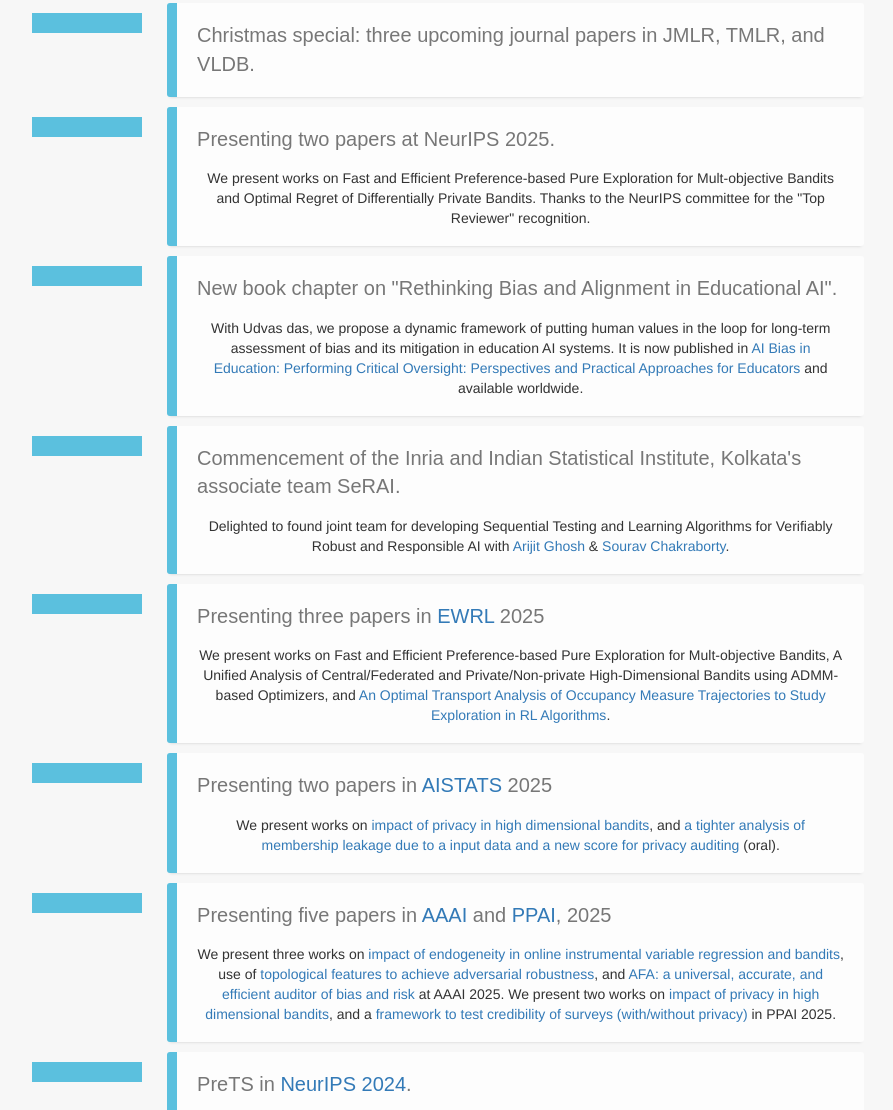
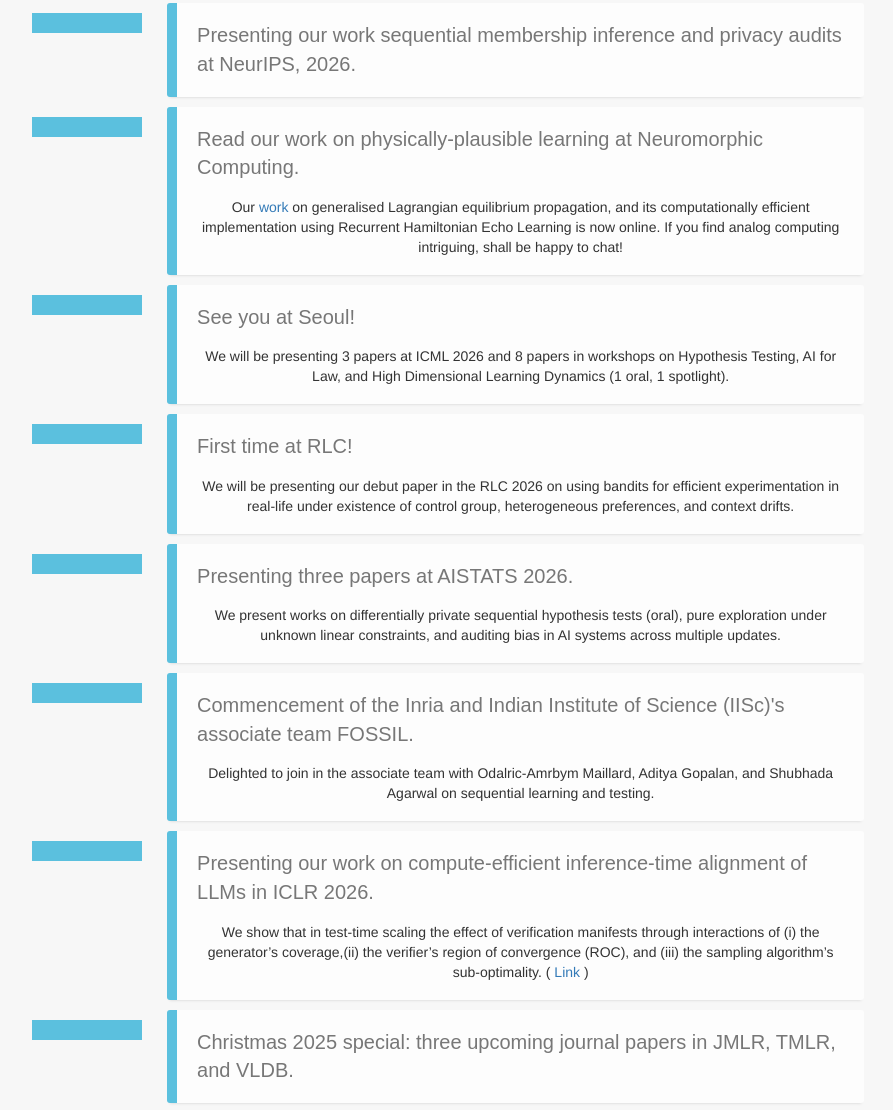
Before and after one commit to Debabrota-Basu/debabrota-basu.github.io, a plain HTML site: page index.html in a window 1280 px wide. Shown: the part 761-1871 px from the top of the page, without its empty margins (291-1184 px from the left). Drawn offline with nearby package versions, Linux system fonts and the light colour scheme.

Commit message:
front page updated

```diff
--- a/index.html
+++ b/index.html
@@ -134,7 +134,70 @@
 <li>
 <div class="date"></div>
 <div class="data">
-<div class="subject">Christmas special: three upcoming journal papers in JMLR, TMLR, and VLDB.</div>
+<div class="subject">Presenting our work sequential membership inference and privacy audits at NeurIPS, 2026.</div>
+<!--div class="text text-center">
+We will be presenting three papers at ICML 2026 and eight papers in workshops on Hypothesis Testing, AI for Law, and High Dimensional Learning Dynamics (1 oral, 1 spotlight).
+</div-->
+</div>
+</li>
+<li>
+<div class="date"></div>
+<div class="data">
+<div class="subject">Read our work on physically-plausible learning at Neuromorphic Computing.</div>
+<div class="text text-center">
+Our <a href="https://arxiv.org/pdf/2506.06248">work</a> on generalised Lagrangian equilibrium propagation, and its computationally efficient implementation using Recurrent Hamiltonian Echo Learning is now online. If you find analog computing intriguing, shall be happy to chat!
+</div>
+</div>
+</li>
+<li>
+<div class="date"></div>
+<div class="data">
+<div class="subject">See you at Seoul!</div>
+<div class="text text-center">
+We will be presenting 3 papers at ICML 2026 and 8 papers in workshops on Hypothesis Testing, AI for Law, and High Dimensional Learning Dynamics (1 oral, 1 spotlight).
+</div>
+</div>
+</li>
+<li>
+<div class="date"></div>
+<div class="data">
+<div class="subject">First time at RLC!</div>
+<div class="text text-center">
+We will be presenting our debut paper in the RLC 2026 on using bandits for efficient experimentation in real-life under existence of control group, heterogeneous preferences, and context drifts.
+</div>
+</div>
+</li>
+<li>
+<div class="date"></div>
+<div class="data">
+<div class="subject">Presenting three papers at AISTATS 2026.</div>
+<div class="text text-center">
+We present works on differentially private sequential hypothesis tests (oral), pure exploration under unknown linear constraints, and auditing bias in AI systems across multiple updates.
+</div>
+</div>
+</li>
+<li>
+<div class="date"></div>
+<div class="data">
+<div class="subject">Commencement of the Inria and Indian Institute of Science (IISc)'s associate team FOSSIL.</div>
+<div class="text text-center">
+Delighted to join in the associate team with Odalric-Amrbym Maillard, Aditya Gopalan, and Shubhada Agarwal on sequential learning and testing.
+</div>
+</div>
+</li>
+<li>
+<div class="date"></div>
+<div class="data">
+<div class="subject">Presenting our work on compute-efficient inference-time alignment of LLMs in ICLR 2026.</div>
+<div class="text text-center">
+We show that in test-time scaling the effect of verification manifests through interactions of (i) the generator’s coverage,(ii) the verifier’s region of convergence (ROC), and (iii) the sampling algorithm’s sub-optimality. (<a href="https://proceedings.iclr.cc/paper_files/paper/2026/file/f10ceee5c6979988f334058561cac89f-Paper-Conference.pdf"> Link </a>)
+</div>
+</div>
+</li>
+<li>
+<div class="date"></div>
+<div class="data">
+<div class="subject">Christmas 2025 special: three upcoming journal papers in JMLR, TMLR, and VLDB.</div>
 <!--div class="text text-center">
 We present works on Fast and Efficient Preference-based Pure Exploration for Mult-objective Bandits and Optimal Regret of Differentially Private Bandits. Thanks to the NeurIPS committee for the "Top Reviewer" recognition.
 </div-->
@@ -167,7 +230,7 @@ Delighted to found joint team for developing Sequential Testing and Learning Alg
 </div>
 </div>
 </li>
-<li>
+<!--li>
 <div class="date"></div>
 <div class="data">
 <div class="subject">Presenting three papers in <a href="https://euro-workshop-on-reinforcement-learning.github.io/ewrl18/">EWRL</a> 2025</div>
@@ -175,7 +238,7 @@ Delighted to found joint team for developing Sequential Testing and Learning Alg
 We present works on Fast and Efficient Preference-based Pure Exploration for Mult-objective Bandits, A Unified Analysis of Central/Federated and Private/Non-private High-Dimensional Bandits using ADMM-based Optimizers, and <a href="https://hal.science/hal-04702986v1">An Optimal Transport Analysis of Occupancy Measure Trajectories to Study Exploration in RL Algorithms</a>.
 </div>
 </div>
-</li>
+</li-->
 <li>
 <div class="date"></div>
 <div class="data">
@@ -506,9 +569,11 @@ IEEE 37th International Conference on Distributed Computing Systems (ICDCS), Atl
 <li>
 <div class="date">Postdoc</div>
 <div class="data">
-<div class="subject">Topic: RL under Real-life Constraints: Regrets and Algorithms</a></div>
+We have an open postdoc position available from possibly January 2027. If you are interested in Marie Curie Fellowship, we will have an open slot in 2027. Please contact us with specific questions that relate to our research directions. Generic mails converge to the Junk folder with high probability.
+<!--div class="subject">Topic: RL under Real-life Constraints: Regrets and Algorithms</a></div>
 <div class="text text-center">
 We are looking for a postdoctoral researcher willing to join the project to develop theory and algorithms for RL under real-life constraints. The candidate will be supported by a scholarship, and supervised by D. Basu of <a href="https://team.inria.fr/scool/">Scool</a> team at <a href="https://www.inria.fr/en/inria-centre-university-lille">Inria Centre at University of Lille</a>. Tenure of the <b>postdoc candidacy is for two years</b>. The candidate is expected to <b>join in the first quarter of 2023</b>. Get in touch for more details.
+</div-->
 </div>
 </div>
 </li>
@@ -540,7 +605,7 @@ We are looking for a research intern (either completed or pursuing Masters) will
 <li>
 <div class="date">PhD and Internship</div>
 <div class="data">
-Contact for available PhD and internship positions. Also, check the <a href="https://team.inria.fr/scool/job-offers/">job page</a> of Scool for updates!
+Contact for available PhD and internship positions. Please do not write generic emails. Check our work and email only if you find something methodlogically intriguing. Also, check the <a href="https://team.inria.fr/scool/job-offers/">job page</a> of Scool for updates!
 </div>
 </div>
 </li>
```
